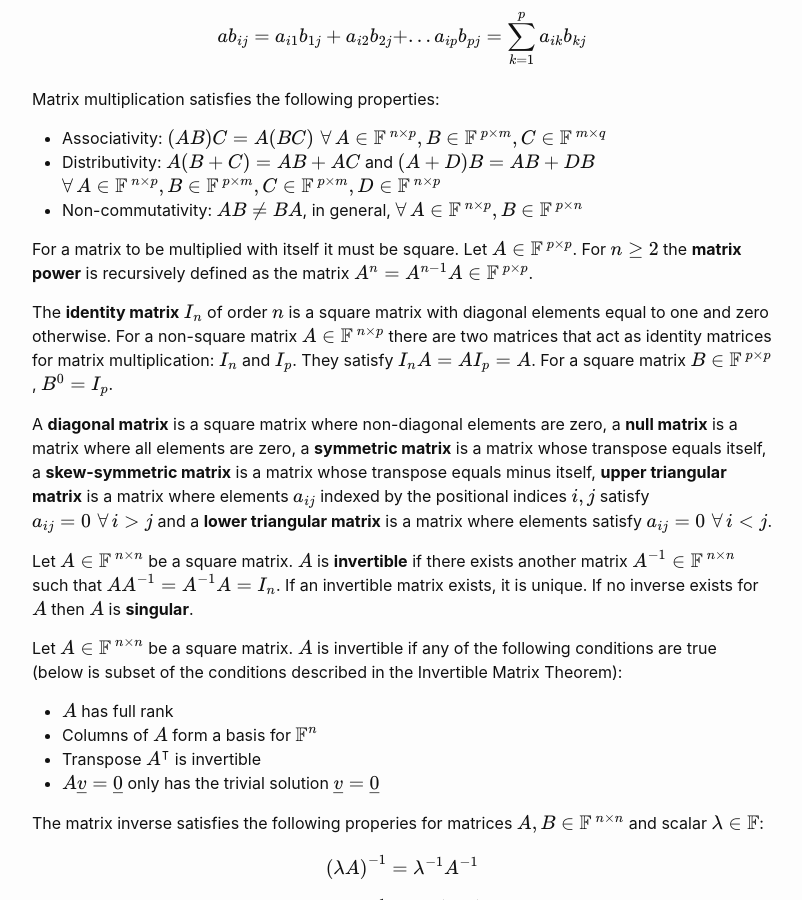
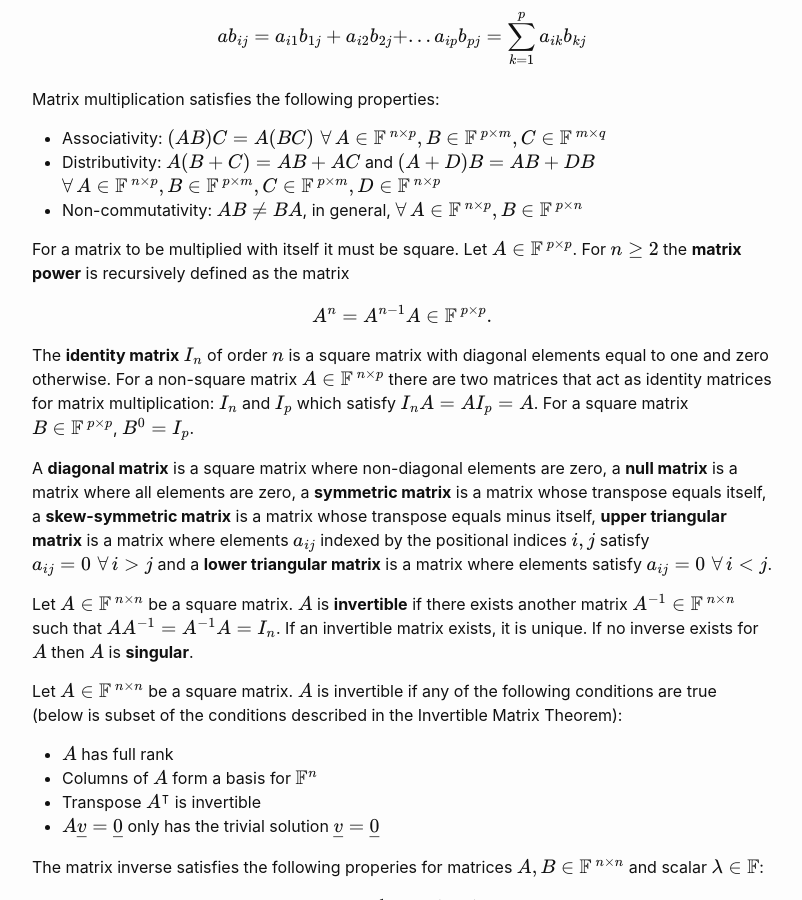
Before and after one commit to ashbellett/ashbellett.github.io, a Jekyll site: the page built from _posts/_algebra/matrices.md, in a window 1280 px wide and 900 px high, scrolled down 1906 px. Shown: the whole window, without its empty margins (238-1040 px from the left). Built offline with Jekyll 4.4.1, drawn with Linux system fonts in a browser that asks for light colours; some web fonts are replaced.

Commit message:
Update matrices notes

```diff
--- a/_posts/_algebra/matrices.md
+++ b/_posts/_algebra/matrices.md
@@ -80,9 +80,11 @@ Matrix multiplication satisfies the following properties:
 - Distributivity: $$A(B+C)=AB+AC$$ and $$(A+D)B=AB+DB$$ $$\forall\,A \in \mathbb{F}^{\,n\times p},B \in \mathbb{F}^{\,p\times m},C \in \mathbb{F}^{\,p\times m}, D \in \mathbb{F}^{\,n\times p}$$
 - Non-commutativity: $$AB \neq BA$$, in general, $$\forall\,A \in \mathbb{F}^{\,n\times p},B \in \mathbb{F}^{\,p\times n}$$
 
-For a matrix to be multiplied with itself it must be square. Let $$A \in \mathbb{F}^{\,p\times p}$$. For $$n\geq2$$ the **matrix power** is recursively defined as the matrix $$A^n=A^{n-1}A\in \mathbb{F}^{\,p\times p}$$.
+For a matrix to be multiplied with itself it must be square. Let $$A \in \mathbb{F}^{\,p\times p}$$. For $$n\geq2$$ the **matrix power** is recursively defined as the matrix
 
-The **identity matrix** $$I_n$$ of order $$n$$ is a square matrix with diagonal elements equal to one and zero otherwise. For a non-square matrix $$A\in\mathbb{F}^{\,n\times p}$$ there are two matrices that act as identity matrices for matrix multiplication: $$I_n$$ and $$I_p$$. They satisfy $$I_n A = AI_p = A$$. For a square matrix $$B\in\mathbb{F}^{\,p\times p}$$, $$B^0=I_p$$.
+$$A^n=A^{n-1}A\in \mathbb{F}^{\,p\times p}.$$
+
+The **identity matrix** $$I_n$$ of order $$n$$ is a square matrix with diagonal elements equal to one and zero otherwise. For a non-square matrix $$A\in\mathbb{F}^{\,n\times p}$$ there are two matrices that act as identity matrices for matrix multiplication: $$I_n$$ and $$I_p$$ which satisfy $$I_n A = AI_p = A$$. For a square matrix $$B\in\mathbb{F}^{\,p\times p}$$, $$B^0=I_p$$.
 
 A **diagonal matrix** is a square matrix where non-diagonal elements are zero, a **null matrix** is a matrix where all elements are zero, a **symmetric matrix** is a matrix whose transpose equals itself, a **skew-symmetric matrix** is a matrix whose transpose equals minus itself, **upper triangular matrix** is a matrix where elements $$a_{ij}$$ indexed by the positional indices $$i,j$$ satisfy $$a_{ij} = 0\,\,\forall\,i>j$$ and a **lower triangular matrix** is a matrix where elements satisfy $$a_{ij} = 0\,\,\forall\,i<j$$.
 
```
